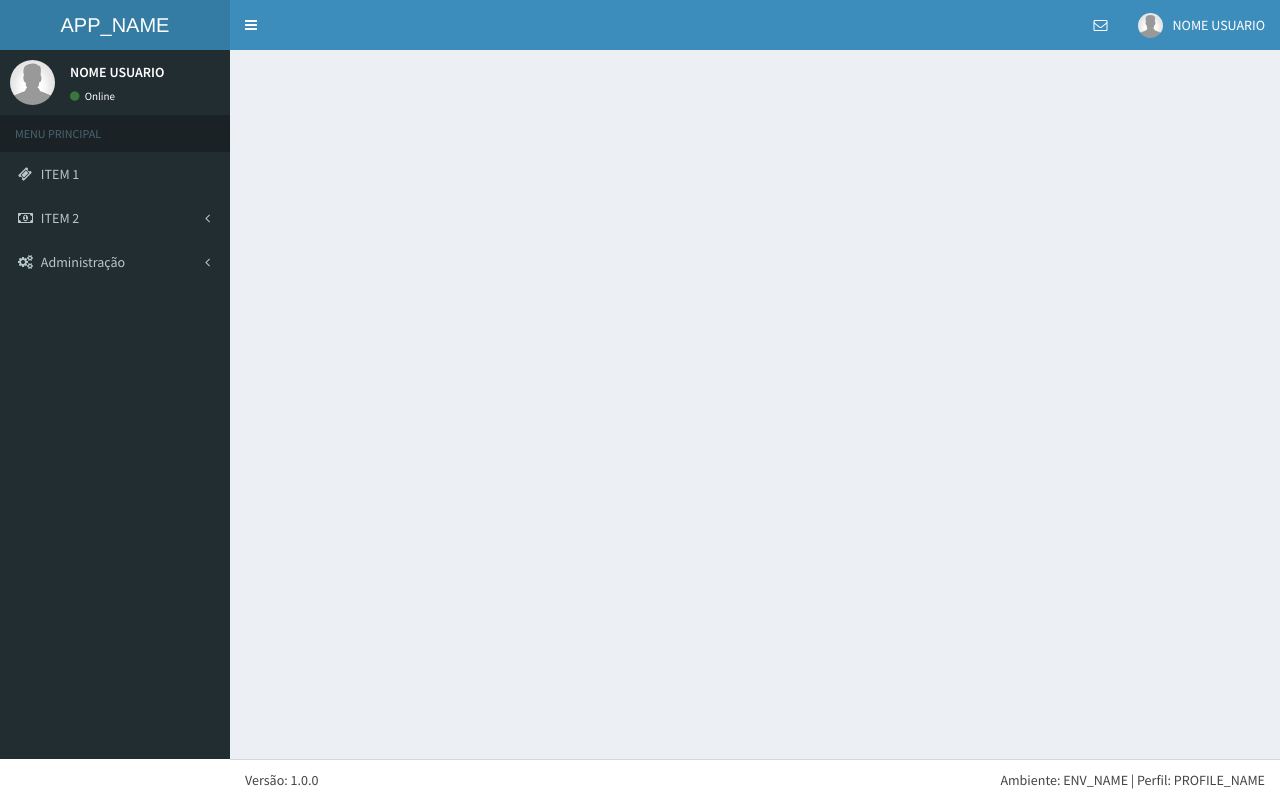
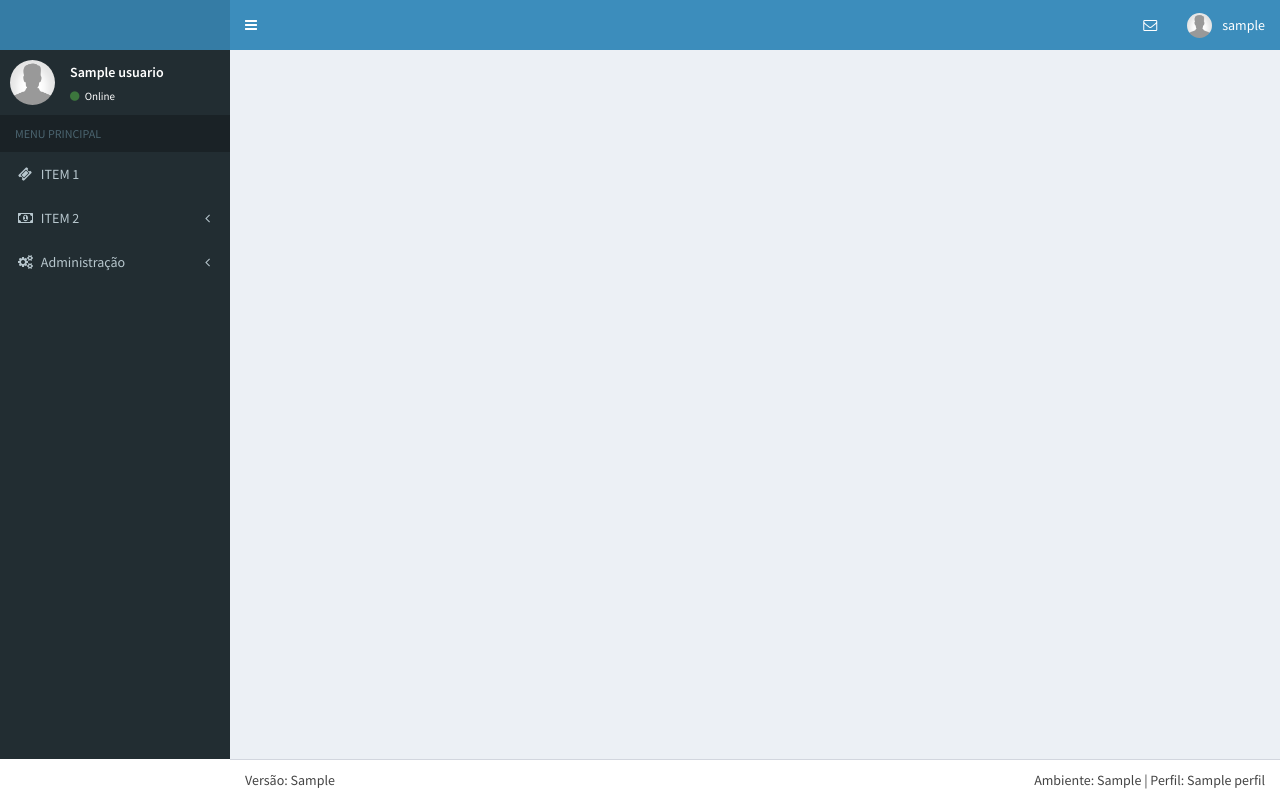
Before and after one commit to gabrielpona/slim-base, a PHP site: template resources/views/templates/restrito/main.twig in a window 1280 px wide. Run offline with PHP 8.4, Linux system fonts and the light colour scheme; the template is opened without the code that fills it: most values are stand-ins (such as "Sample title", 1, 10 or a date in 2020); some libraries are stand-ins or nearby versions.

Commit message:
Accessing dotenv parameters via Twig.

```diff
--- a/resources/views/painel.index.twig
+++ b/resources/views/painel.index.twig
@@ -1,5 +1,5 @@
 {% extends 'templates/restrito/main.twig' %}
 
 {% block content %}
-    <span>OK</span>
+    <span>{{ usuario.perfil.nome }}</span>
 {% endblock %}
--- a/resources/views/templates/restrito/includes/head.twig
+++ b/resources/views/templates/restrito/includes/head.twig
@@ -1,6 +1,6 @@
 <head>
     <meta charset="UTF-8">
-    <title>APPName | Página</title>
+    <title>{{ app_name }} | Página</title>
     <meta content='width=device-width, initial-scale=1, maximum-scale=1, user-scalable=no' name='viewport'>
     <link rel="shortcut icon" href="{{ base_url() }}/assets/img/favicon.ico" type="image/x-icon">
     <link rel="icon" href="{{ base_url() }}/assets/img/favicon.ico" type="image/x-icon">
--- a/resources/views/templates/restrito/includes/left-sidebar-public.twig
+++ b/resources/views/templates/restrito/includes/left-sidebar-public.twig
@@ -9,7 +9,7 @@
                 <img src="{{base_url()}}/assets/img/default_user.gif" class="img-circle" alt="Imagem do usuário"/>
             </div>
             <div class="pull-left info">
-                <p>NOME USUARIO</p>
+                <p>{{ usuario.nome }}</p>
                 <!-- Status -->
                 <a href="{{base_url()}}/assets/img/default_user.gif"><i class="fa fa-circle text-success"></i> Online</a>
             </div>
--- a/resources/views/templates/restrito/includes/top-menu.twig
+++ b/resources/views/templates/restrito/includes/top-menu.twig
@@ -5,7 +5,7 @@
     <!-- mini logo for sidebar mini 50x50 pixels -->
     <span class="logo-mini"><img src="{{base_url()}}/assets/img/logo-mini.png" class="img-circle" alt="APP" style="max-height: 30px;" /></span>
     <!-- logo for regular state and mobile devices -->
-    <span class="logo-lg">APP_NAME</span>
+    <span class="logo-lg">{{ app_name }}</span>
     </a>
 
     <!-- Header Navbar -->
@@ -40,15 +40,15 @@
                     <!-- The user image in the navbar-->
                     <img src="{{base_url()}}/assets/img/default_user.gif" class="user-image" alt="Imagem do usuário"/>
                     <!-- hidden-xs hides the username on small devices so only the image appears. -->
-                    <span class="hidden-xs">NOME USUARIO</span>
+                    <span class="hidden-xs">{{ usuario.login }}</span>
                     </a>
                     <ul class="dropdown-menu">
                         <!-- The user image in the menu -->
                         <li class="user-header">
                             <img src="{{base_url()}}/assets/img/default_user.gif" class="img-circle" alt="Imagem do usuário" />
                             <p>
-                                Nome Usuário
-                                <small>Login</small>
+                                {{ usuario.nome }}
+                                <small>{{ usuario.perfil.nome }}</small>
                             </p>
                         </li>
                         <!-- Menu Footer-->
--- a/resources/views/templates/restrito/main.twig
+++ b/resources/views/templates/restrito/main.twig
@@ -61,10 +61,10 @@
   <footer class="main-footer">
     <!-- To the right -->
     <div class="pull-right hidden-xs">
-      Ambiente: ENV_NAME | Perfil: PROFILE_NAME
+      Ambiente: {{ slim_environment }} | Perfil: {{ usuario.perfil.nome }}
     </div>
     <!-- Default to the left -->
-    <span>Versão: 1.0.0</span>
+    <span>Versão: {{ app_version }}</span>
   </footer>
 
 <!-- jQuery 2.1.4 -->
--- a/src/Controller/Auth/AuthController.php
+++ b/src/Controller/Auth/AuthController.php
@@ -55,7 +55,7 @@ class AuthController
         }
 
         if(strcmp($password, $user['senha'])==0){
-            $_SESSION['usuario'] = $user['id'];
+            $_SESSION['usuario'] = $user;
             return true;
         }
 
```
Also changed, not shown: src/Resource/UsuarioDao.php (+6 -1 lines), src/dependencies.php (+8 -0 lines), 1 other file.
